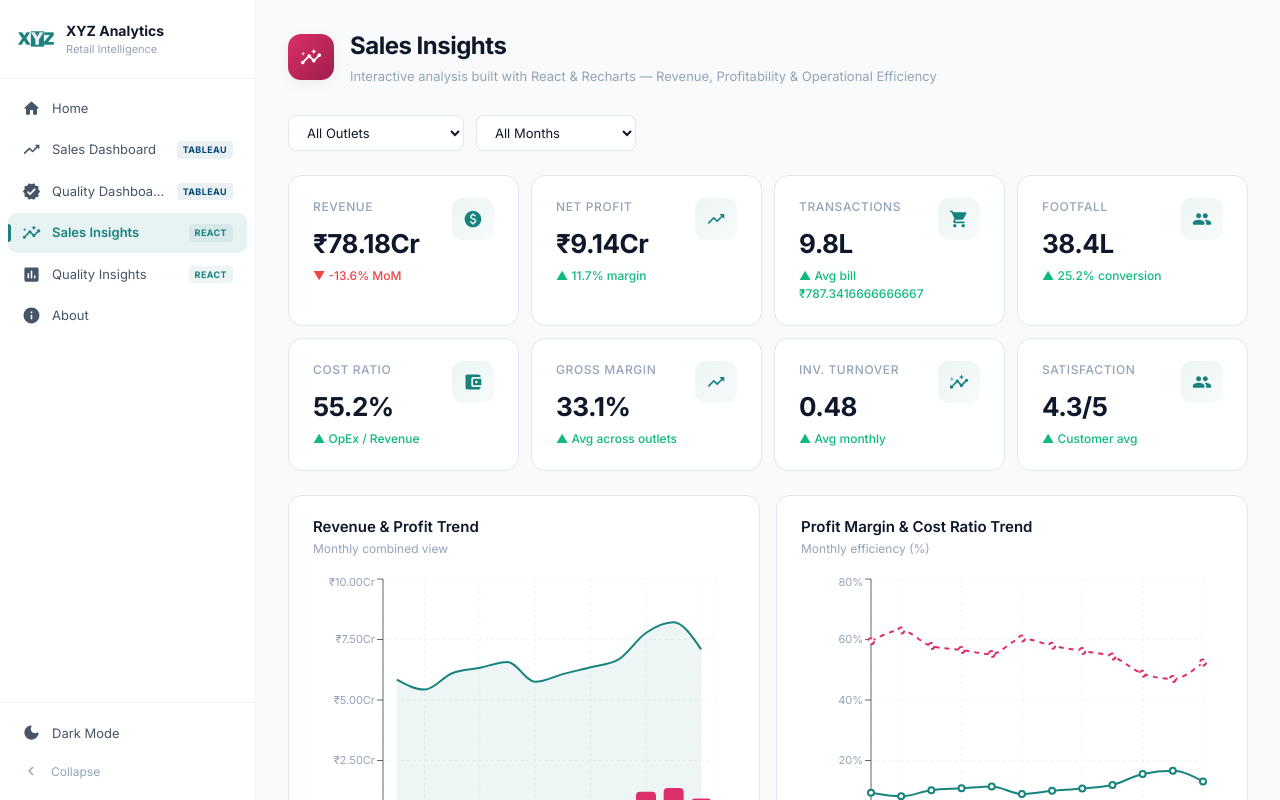
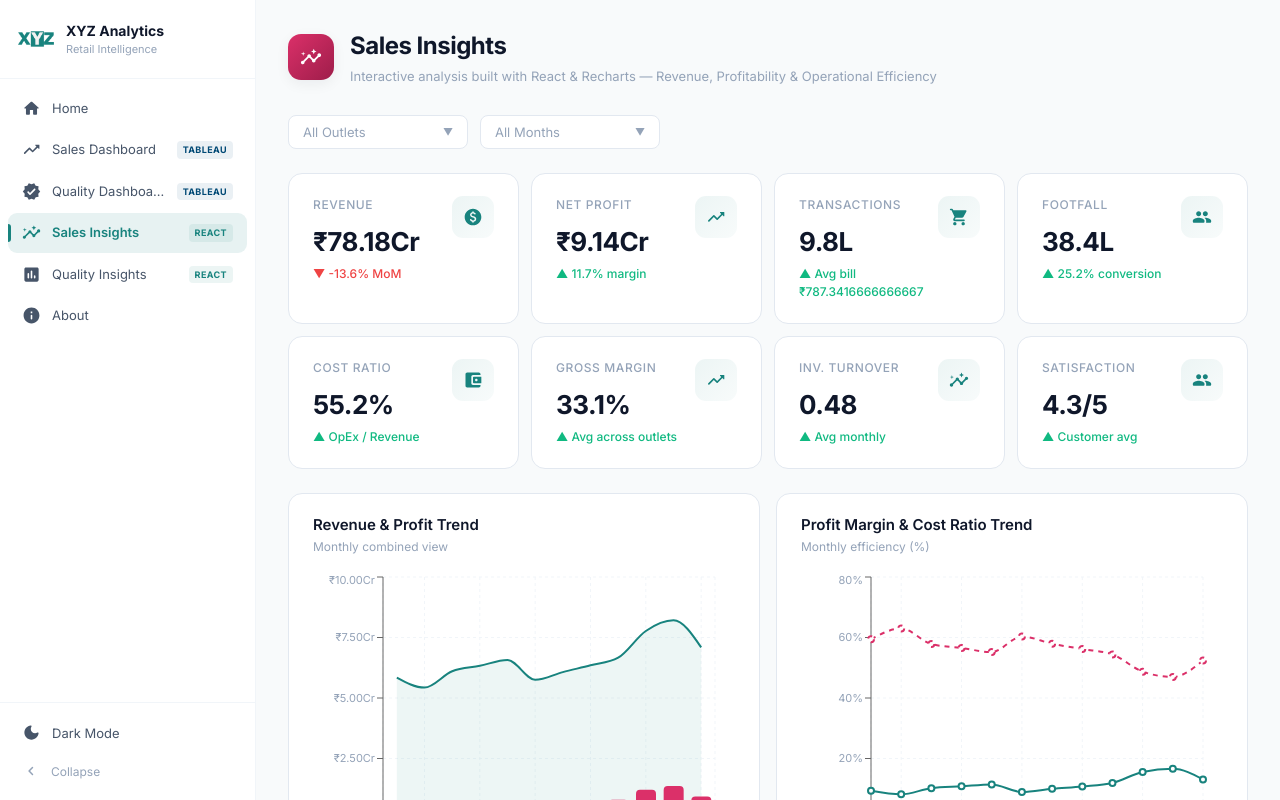
Before and after one commit to sakshirgupta/XYZ, a React (Vite) app: page /sales-insights in a window 1280 px wide. Shown: the top 800 px of the page. Built offline with nearby package versions, Linux system fonts and the light colour scheme.

Commit message:
feat : added option to select more than one filter

```diff
--- a/src/components/ui/FilterBar.jsx
+++ b/src/components/ui/FilterBar.jsx
@@ -1,32 +1,77 @@
+import { useState, useRef, useEffect } from 'react';
 import { useTheme } from '../../hooks';
 
-export default function FilterBar({ outlets, months, selectedOutlet, selectedMonth, onOutletChange, onMonthChange, onReset }) {
+function MultiSelect({ options, selected, onChange, placeholder, theme }) {
+  const [open, setOpen] = useState(false);
+  const ref = useRef(null);
+
+  useEffect(() => {
+    const handler = (e) => { if (ref.current && !ref.current.contains(e.target)) setOpen(false); };
+    document.addEventListener('mousedown', handler);
+    return () => document.removeEventListener('mousedown', handler);
+  }, []);
+
+  const toggle = (value) => {
+    const next = selected.includes(value) ? selected.filter((v) => v !== value) : [...selected, value];
+    onChange(next);
+  };
+
+  const label = selected.length === 0 ? placeholder : selected.length <= 2 ? selected.join(', ') : `${selected.length} selected`;
+
+  return (
+    <div ref={ref} style={{ position: 'relative', minWidth: '180px' }}>
+      <button
+        onClick={() => setOpen(!open)}
+        style={{
+          padding: '8px 14px', borderRadius: '8px', border: `1px solid ${theme.border}`,
+          backgroundColor: theme.surface, color: selected.length ? theme.text.primary : theme.text.muted,
+          fontSize: '13px', fontFamily: 'inherit', cursor: 'pointer', outline: 'none',
+          width: '100%', textAlign: 'left', display: 'flex', alignItems: 'center', justifyContent: 'space-between',
+        }}
+      >
+        <span style={{ overflow: 'hidden', textOverflow: 'ellipsis', whiteSpace: 'nowrap' }}>{label}</span>
+        <span style={{ fontSize: '10px', marginLeft: '8px' }}>{open ? '▲' : '▼'}</span>
+      </button>
+      {open && (
+        <div style={{
+          position: 'absolute', top: '100%', left: 0, right: 0, marginTop: '4px',
+          backgroundColor: theme.surface, border: `1px solid ${theme.border}`, borderRadius: '8px',
+          boxShadow: `0 4px 16px ${theme.shadow}`, zIndex: 100, maxHeight: '220px', overflowY: 'auto',
+        }}>
+          {options.map((opt) => (
+            <label key={opt} style={{
+              display: 'flex', alignItems: 'center', gap: '8px', padding: '8px 12px',
+              cursor: 'pointer', fontSize: '13px', color: theme.text.primary,
+              backgroundColor: selected.includes(opt) ? `${theme.primary}10` : 'transparent',
+            }}
+              onMouseEnter={(e) => { e.currentTarget.style.backgroundColor = `${theme.primary}15`; }}
+              onMouseLeave={(e) => { e.currentTarget.style.backgroundColor = selected.includes(opt) ? `${theme.primary}10` : 'transparent'; }}
+            >
+              <input
+                type="checkbox"
+                checked={selected.includes(opt)}
+                onChange={() => toggle(opt)}
+                style={{ accentColor: theme.primary }}
+              />
+              {opt}
+            </label>
+          ))}
+        </div>
+      )}
+    </div>
+  );
+}
+
+export default function FilterBar({ outlets, months, selectedOutlets, selectedMonths, onOutletChange, onMonthChange, onReset }) {
   const { theme } = useTheme();
 
-  const selectStyle = {
-    padding: '8px 14px',
-    borderRadius: '8px',
-    border: `1px solid ${theme.border}`,
-    backgroundColor: theme.surface,
-    color: theme.text.primary,
-    fontSize: '13px',
-    fontFamily: 'inherit',
-    cursor: 'pointer',
-    outline: 'none',
-    minWidth: '160px',
-  };
+  const hasFilter = selectedOutlets.length > 0 || selectedMonths.length > 0;
 
   return (
     <div style={{ display: 'flex', alignItems: 'center', gap: '12px', flexWrap: 'wrap', marginBottom: '24px' }}>
-      <select value={selectedOutlet} onChange={(e) => onOutletChange(e.target.value)} style={selectStyle}>
-        <option value="">All Outlets</option>
-        {outlets.map((o) => <option key={o} value={o}>{o}</option>)}
-      </select>
-      <select value={selectedMonth} onChange={(e) => onMonthChange(e.target.value)} style={selectStyle}>
-        <option value="">All Months</option>
-        {months.map((m) => <option key={m} value={m}>{m}</option>)}
-      </select>
-      {(selectedOutlet || selectedMonth) && (
+      <MultiSelect options={outlets} selected={selectedOutlets} onChange={onOutletChange} placeholder="All Outlets" theme={theme} />
+      <MultiSelect options={months} selected={selectedMonths} onChange={onMonthChange} placeholder="All Months" theme={theme} />
+      {hasFilter && (
         <button
           onClick={onReset}
           style={{
--- a/src/hooks/useData.js
+++ b/src/hooks/useData.js
@@ -5,10 +5,10 @@ import qualityData from '../data/quality.json';
 export function useSalesData(filters = {}) {
   const filtered = useMemo(() => {
     let data = salesData;
-    if (filters.outlet) data = data.filter((r) => r.Outlet_Name === filters.outlet);
-    if (filters.month) data = data.filter((r) => r.Month === filters.month);
+    if (filters.outlets?.length) data = data.filter((r) => filters.outlets.includes(r.Outlet_Name));
+    if (filters.months?.length) data = data.filter((r) => filters.months.includes(r.Month));
     return data;
-  }, [filters.outlet, filters.month]);
+  }, [filters.outlets, filters.months]);
 
   const outlets = useMemo(() => [...new Set(salesData.map((r) => r.Outlet_Name))], []);
   const months = useMemo(() => [...new Set(salesData.map((r) => r.Month))], []);
@@ -19,10 +19,10 @@ export function useSalesData(filters = {}) {
 export function useQualityData(filters = {}) {
   const filtered = useMemo(() => {
     let data = qualityData;
-    if (filters.outlet) data = data.filter((r) => r.Outlet_Name === filters.outlet);
-    if (filters.month) data = data.filter((r) => r.Month === filters.month);
+    if (filters.outlets?.length) data = data.filter((r) => filters.outlets.includes(r.Outlet_Name));
+    if (filters.months?.length) data = data.filter((r) => filters.months.includes(r.Month));
     return data;
-  }, [filters.outlet, filters.month]);
+  }, [filters.outlets, filters.months]);
 
   const outlets = useMemo(() => [...new Set(qualityData.map((r) => r.Outlet_Name))], []);
   const months = useMemo(() => [...new Set(qualityData.map((r) => r.Month))], []);
@@ -31,13 +31,13 @@ export function useQualityData(filters = {}) {
 }
 
 export function useFilters() {
-  const [outlet, setOutlet] = useState('');
-  const [month, setMonth] = useState('');
+  const [outlets, setOutlets] = useState([]);
+  const [months, setMonths] = useState([]);
 
   const reset = () => {
-    setOutlet('');
-    setMonth('');
+    setOutlets([]);
+    setMonths([]);
   };
 
-  return { outlet, month, setOutlet, setMonth, reset, filters: { outlet, month } };
+  return { outlets, months, setOutlets, setMonths, reset, filters: { outlets, months } };
 }
--- a/src/pages/QualityInsights.jsx
+++ b/src/pages/QualityInsights.jsx
@@ -12,7 +12,7 @@ import {
 
 export default function QualityInsights() {
   const { theme } = useTheme();
-  const { outlet, month, setOutlet, setMonth, reset, filters } = useFilters();
+  const { outlets: selectedOutlets, months: selectedMonths, setOutlets, setMonths, reset, filters } = useFilters();
   const { data, outlets, months } = useQualityData(filters);
 
   const kpis = useMemo(() => ({
@@ -111,7 +111,7 @@ export default function QualityInsights() {
         gradient={`linear-gradient(135deg, ${theme.muted}, #6b5a80)`}
       />
 
-      <FilterBar outlets={outlets} months={months} selectedOutlet={outlet} selectedMonth={month} onOutletChange={setOutlet} onMonthChange={setMonth} onReset={reset} />
+      <FilterBar outlets={outlets} months={months} selectedOutlets={selectedOutlets} selectedMonths={selectedMonths} onOutletChange={setOutlets} onMonthChange={setMonths} onReset={reset} />
 
       {/* KPI Row 1 */}
       <div style={{ display: 'grid', gridTemplateColumns: 'repeat(auto-fit, minmax(170px, 1fr))', gap: '12px', marginBottom: '12px' }}>
--- a/src/pages/SalesInsights.jsx
+++ b/src/pages/SalesInsights.jsx
@@ -16,7 +16,7 @@ import {
 
 export default function SalesInsights() {
   const { theme } = useTheme();
-  const { outlet, month, setOutlet, setMonth, reset, filters } = useFilters();
+  const { outlets: selectedOutlets, months: selectedMonths, setOutlets, setMonths, reset, filters } = useFilters();
   const { data, outlets, months } = useSalesData(filters);
 
   const kpis = useMemo(() => ({
@@ -73,7 +73,7 @@ export default function SalesInsights() {
         gradient={`linear-gradient(135deg, ${theme.secondary}, #9e1d4a)`}
       />
 
-      <FilterBar outlets={outlets} months={months} selectedOutlet={outlet} selectedMonth={month} onOutletChange={setOutlet} onMonthChange={setMonth} onReset={reset} />
+      <FilterBar outlets={outlets} months={months} selectedOutlets={selectedOutlets} selectedMonths={selectedMonths} onOutletChange={setOutlets} onMonthChange={setMonths} onReset={reset} />
 
       {/* KPI Row 1 */}
       <div style={{ display: 'grid', gridTemplateColumns: 'repeat(auto-fit, minmax(170px, 1fr))', gap: '12px', marginBottom: '12px' }}>
```
